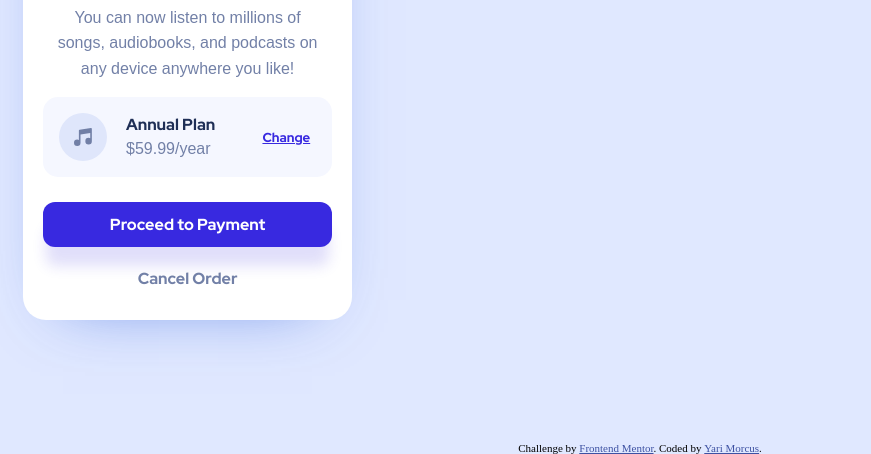
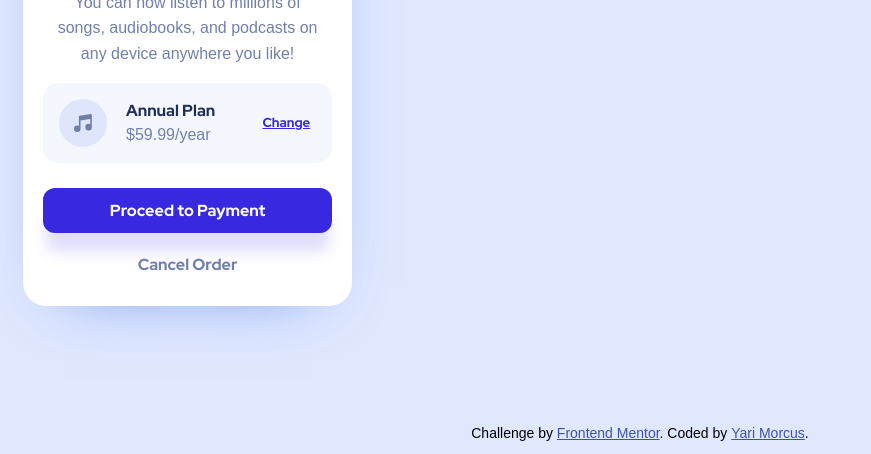
Before and after one commit to YariMorcus/order-summary-component, a website: page index.html in a window 1280 px wide. Shown: the part 346-800 px from the top of the page, without its empty margins (0-871 px from the left). Drawn offline with nearby package versions, Linux system fonts and the light colour scheme; files that its build step writes are made by us from their sources; a web font is replaced by a local one.

Commit message:
Change footer style

```diff
--- a/scss/modules/_footer.scss
+++ b/scss/modules/_footer.scss
@@ -3,7 +3,10 @@
 */
 
 .footer {
-    font-size: 11px;
+    padding: 1.28rem;
+    font-family: 'red hat display', sans-serif;
+    font-weight: 500;
+    font-size: 1.4rem;
     text-align: center;
 
     &__link {
```
